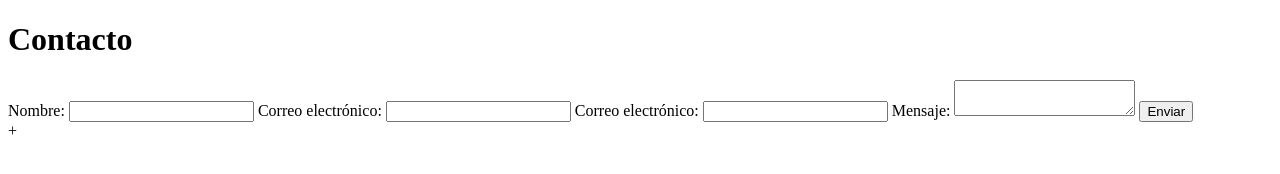
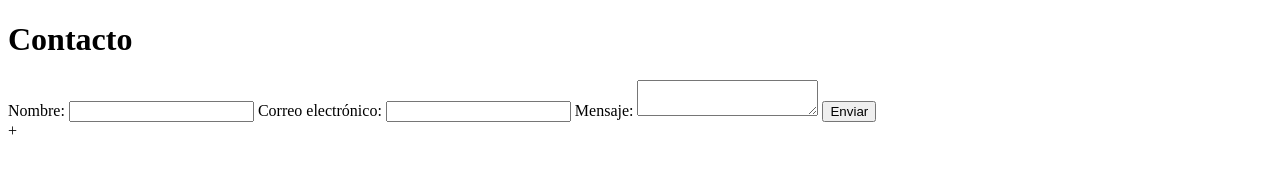
Before and after one commit to Alex-Alcivar/grupo1, a plain HTML site: page index.html in a window 1280 px wide. Drawn offline with Linux system fonts and the light colour scheme.

Commit message:
se realizaron nuevos cambios al proyecto

```diff
--- a/index.html
+++ b/index.html
@@ -13,9 +13,6 @@
         <label for="email">Correo electrónico:</label>
         <input type="email" id="email" name="email" required>
 
-        <label for="email">Correo electrónico:</label>
-        <input type="email" id="email" name="email" required>
-
         <label for="mensaje">Mensaje:</label>
         <textarea id="mensaje" name="mensaje" required></textarea>
 
```
